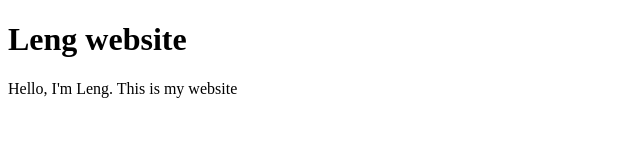
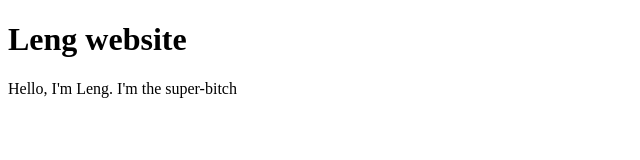
Before and after one commit to lionelegger/cv, a plain HTML site: page index.html in a window 1280 px wide. Shown: the full height of the page, 0-640 px from the left. Drawn offline with Linux system fonts and the light colour scheme.

Commit message:
change message

```diff
--- a/index.html
+++ b/index.html
@@ -6,7 +6,7 @@
 <body>
 
 <h1>Leng website</h1>
-<p>Hello, I'm Leng. This is my website</p>
+<p>Hello, I'm Leng. I'm the super-bitch</p>
 
 </body>
 </html>
```
